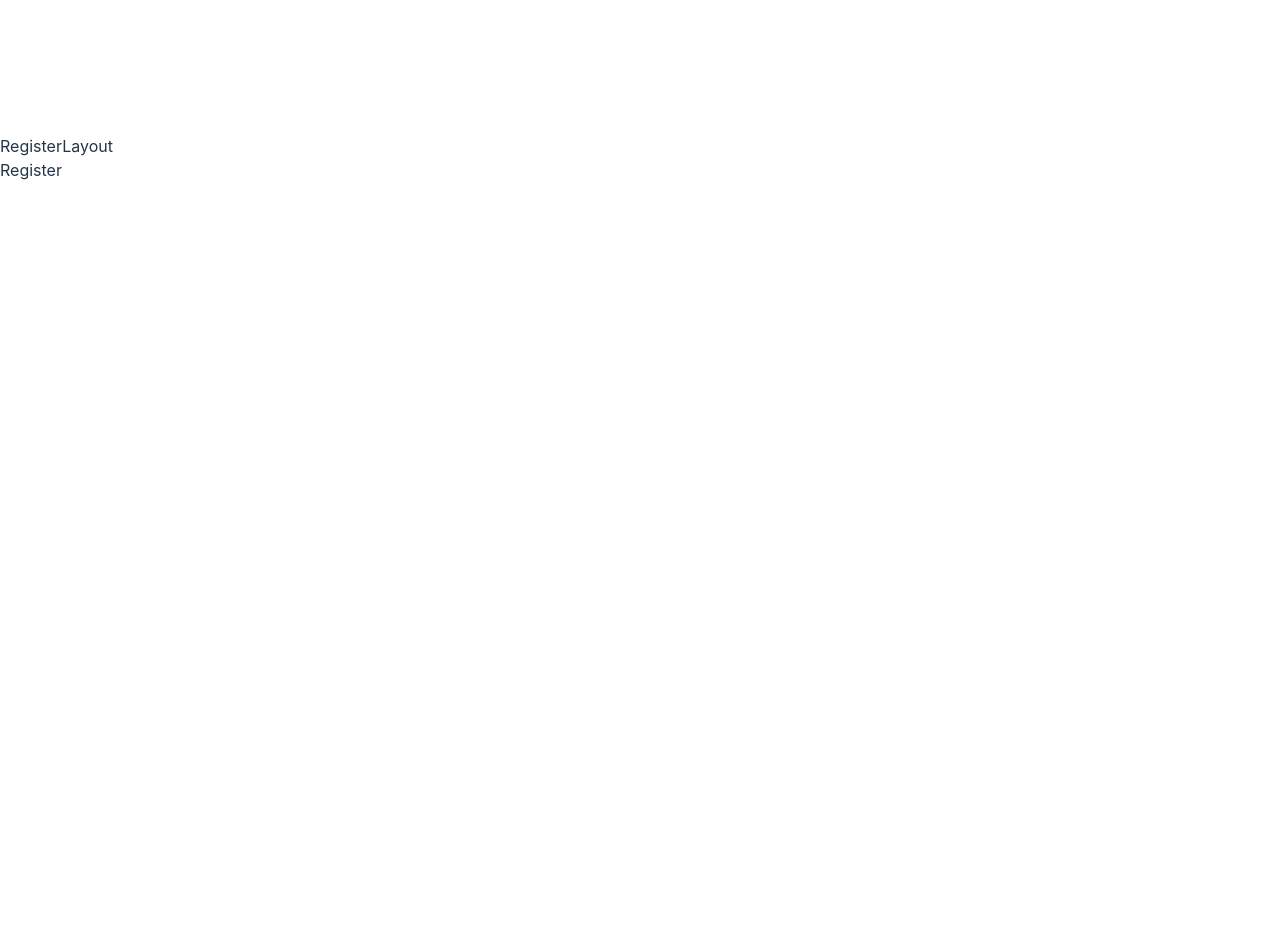
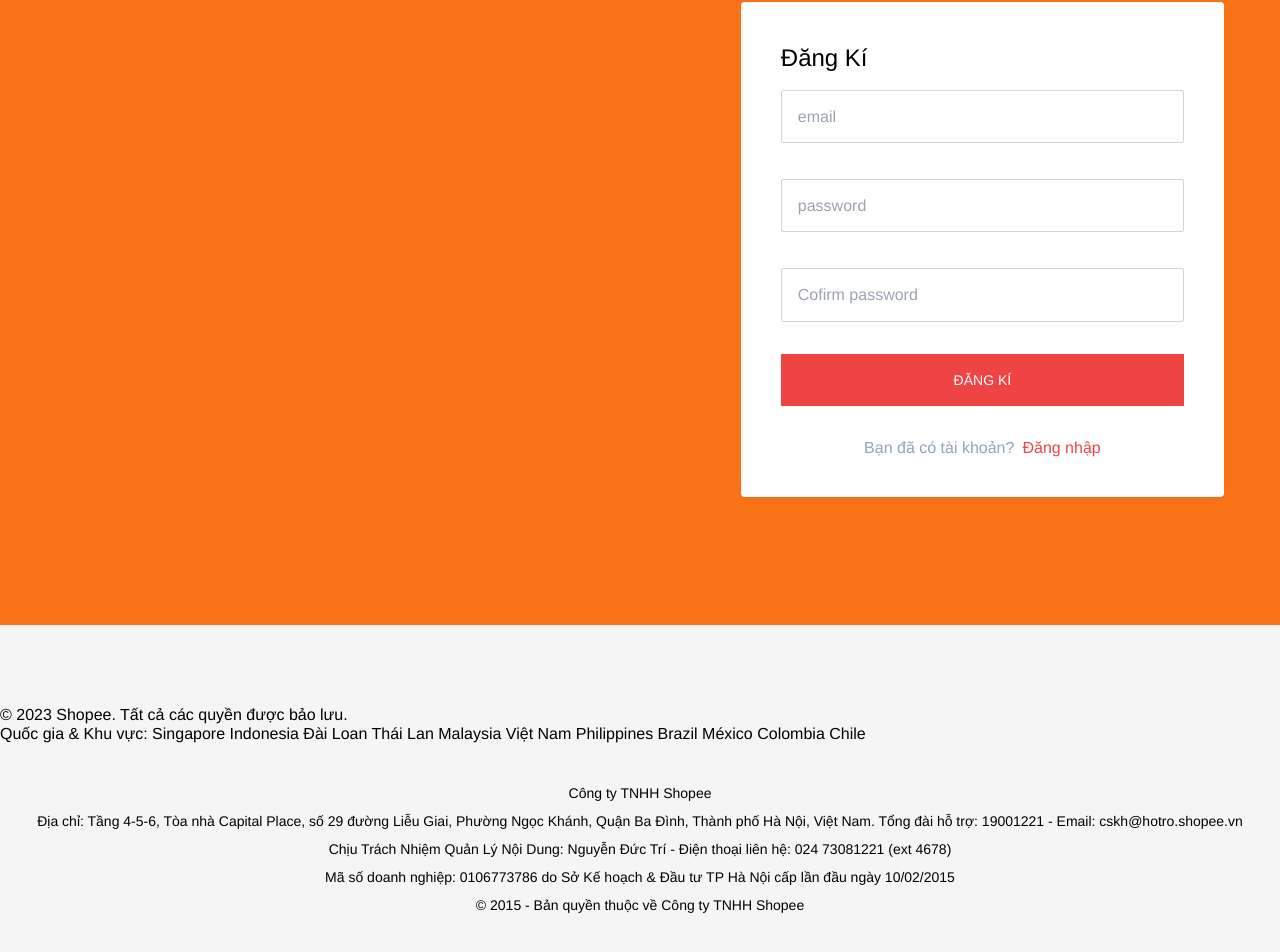
Before and after one commit to DuyDan2706/ShoppeClone2023, a React (Vite) app: page /register in a window 1280 px wide. Shown: the part 242-1194 px from the top of the page. Before the commit the page ends 800 px from the top, so only its background shows below. Built offline with nearby package versions, Linux system fonts and the light colour scheme.

Commit message:
create UI login and register

```diff
--- /dev/null
+++ b/src/components/Footer/Footer.tsx
@@ -0,0 +1,35 @@
+import React from 'react'
+
+export default function Footer() {
+  return (
+    <footer className='bg-neutral-100 py-16'>
+      <div className='mx-auto max-w-7xl py-4'>
+        <div className='grid-col-1 lg:grid-col-3 grid gap-4'>
+          <div className='lg:col-span-1'>
+            <div> © 2023 Shopee. Tất cả các quyền được bảo lưu.</div>
+            <div className='lg:col-span-2'>
+              <div>
+                Quốc gia & Khu vực: Singapore Indonesia Đài Loan Thái Lan Malaysia Việt Nam Philippines Brazil México
+                Colombia Chile
+              </div>
+            </div>
+          </div>
+        </div>
+        <div className='mt-10 text-center text-sm'>
+          <div>Công ty TNHH Shopee</div>
+          <div className='mt-2'>
+            Địa chỉ: Tầng 4-5-6, Tòa nhà Capital Place, số 29 đường Liễu Giai, Phường Ngọc Khánh, Quận Ba Đình, Thành
+            phố Hà Nội, Việt Nam. Tổng đài hỗ trợ: 19001221 - Email: cskh@hotro.shopee.vn
+          </div>
+          <div className='mt-2'>
+            Chịu Trách Nhiệm Quản Lý Nội Dung: Nguyễn Đức Trí - Điện thoại liên hệ: 024 73081221 (ext 4678)
+          </div>
+          <div className='mt-2'>
+            Mã số doanh nghiệp: 0106773786 do Sở Kế hoạch & Đầu tư TP Hà Nội cấp lần đầu ngày 10/02/2015
+          </div>
+          <div className='mt-2'>© 2015 - Bản quyền thuộc về Công ty TNHH Shopee</div>
+        </div>
+      </div>
+    </footer>
+  )
+}
--- /dev/null
+++ b/src/components/Footer/index.tsx
@@ -0,0 +1,3 @@
+import Footer from './Footer'
+
+export default Footer
--- /dev/null
+++ b/src/components/RegisterHeaders/RegisterHeader.tsx
@@ -0,0 +1,19 @@
+import React from 'react'
+
+export default function RegisterHeader() {
+  return (
+    <header className='py-5'>
+      <div className='mx-auto max-w-7xl py-4'>
+        <nav className='flex items-end'>
+          <img
+            className='h-8 lg:h-11'
+            src='https://www.cgv.vn/skin/frontend/cgv/default/images/cgvlogo.png'
+            alt='dan11'
+          />
+
+          <div className='log:text-2xl ml-5 text-xl'>Đăng kí</div>
+        </nav>
+      </div>
+    </header>
+  )
+}
--- /dev/null
+++ b/src/components/RegisterHeaders/index.ts
@@ -0,0 +1,3 @@
+import RegisterHeader from './RegisterHeader'
+
+export default RegisterHeader
--- a/src/index.css
+++ b/src/index.css
@@ -1,69 +1,13 @@
-:root {
-  font-family: Inter, system-ui, Avenir, Helvetica, Arial, sans-serif;
-  line-height: 1.5;
-  font-weight: 400;
+@tailwind base;
+@tailwind components;
+@tailwind utilities;
 
-  color-scheme: light dark;
-  color: rgba(255, 255, 255, 0.87);
-  background-color: #242424;
-
-  font-synthesis: none;
-  text-rendering: optimizeLegibility;
-  -webkit-font-smoothing: antialiased;
-  -moz-osx-font-smoothing: grayscale;
-  -webkit-text-size-adjust: 100%;
-}
-
-a {
-  font-weight: 500;
-  color: #646cff;
-  text-decoration: inherit;
-}
-a:hover {
-  color: #535bf2;
+html {
+  height: 100%;
+  line-height: 1.2;
 }
 
 body {
-  margin: 0;
-  display: flex;
-  place-items: center;
-  min-width: 320px;
-  min-height: 100vh;
+  font-family: 'Helvetica Neue', Helvetica, Arial, sans-serif;
+  font-weight: 400;
 }
-
-h1 {
-  font-size: 3.2em;
-  line-height: 1.1;
-}
-
-button {
-  border-radius: 8px;
-  border: 1px solid transparent;
-  padding: 0.6em 1.2em;
-  font-size: 1em;
-  font-weight: 500;
-  font-family: inherit;
-  background-color: #1a1a1a;
-  cursor: pointer;
-  transition: border-color 0.25s;
-}
-button:hover {
-  border-color: #646cff;
-}
-button:focus,
-button:focus-visible {
-  outline: 4px auto -webkit-focus-ring-color;
-}
-
-@media (prefers-color-scheme: light) {
-  :root {
-    color: #213547;
-    background-color: #ffffff;
-  }
-  a:hover {
-    color: #747bff;
-  }
-  button {
-    background-color: #f9f9f9;
-  }
-}
--- a/src/layouts/RegisterLayout/RegisterLayout.tsx
+++ b/src/layouts/RegisterLayout/RegisterLayout.tsx
@@ -1,4 +1,6 @@
 import React from 'react'
+import Footer from 'src/components/Footer'
+import RegisterHeader from 'src/components/RegisterHeaders'
 
 interface Props {
   children?: React.ReactNode
@@ -7,8 +9,9 @@ interface Props {
 export default function RegisterLayout({ children }: Props) {
   return (
     <div>
-      RegisterLayout
+      <RegisterHeader />
       {children}
+      <Footer />
     </div>
   )
 }
--- a/src/pages/Login/Login.tsx
+++ b/src/pages/Login/Login.tsx
@@ -1,5 +1,50 @@
 import React from 'react'
+import { Link } from 'react-router-dom'
 
 export default function Login() {
-  return <div>Login</div>
+  return (
+    <div className='bg-orange-500'>
+      <div className='mx-auto max-w-7xl px-4'>
+        <div className='grid grid-cols-1 py-12 lg:grid-cols-5 lg:py-32 lg:pr-10'>
+          <div className='lg:col-span-2 lg:col-start-4'>
+            <form className='rounded bg-white p-10 shadow-sm'>
+              <div className='text-2xl'>Đăng Nhập</div>
+              <div className='mt-4'>
+                <input
+                  type='email'
+                  name='email'
+                  className='w-full rounded-sm border border-gray-300 p-4 outline-none focus:border-gray-500 focus:shadow-sm '
+                  placeholder='email'
+                />
+                <div className='mt-1 min-h-[1rem] text-sm text-red-500'></div>
+              </div>
+              <div className='mt-4'>
+                <input
+                  type='password'
+                  name='password'
+                  className='w-full rounded-sm border border-gray-300 p-4 outline-none focus:border-gray-500 focus:shadow-sm '
+                  placeholder='password'
+                />
+                <div className='mt-1 min-h-[1rem] text-sm text-red-500'></div>
+              </div>
+              <div className='mt-3'>
+                <button className='w-full bg-red-500 px-2 py-4 text-center text-sm uppercase text-white hover:text-red-600'>
+                  {' '}
+                  Đăng nhập{' '}
+                </button>
+              </div>
+              <div className='mt-8   '>
+                <div className='flex items-center justify-center text-center '>
+                  <span className=' text-center text-slate-400'>Bạn mới biết đến Shopee??</span>
+                  <Link className='ml-2 text-red-500' to='/register'>
+                    Đăng Ký
+                  </Link>
+                </div>
+              </div>
+            </form>
+          </div>
+        </div>
+      </div>
+    </div>
+  )
 }
--- a/src/pages/Register/Register.tsx
+++ b/src/pages/Register/Register.tsx
@@ -1,5 +1,59 @@
 import React from 'react'
+import { Link } from 'react-router-dom'
 
 export default function Register() {
-  return <div>Register</div>
+  return (
+    <div className='bg-orange-500'>
+      <div className='mx-auto max-w-7xl px-4'>
+        <div className='grid grid-cols-1 py-12 lg:grid-cols-5 lg:py-32 lg:pr-10'>
+          <div className='lg:col-span-2 lg:col-start-4'>
+            <form className='rounded bg-white p-10 shadow-sm'>
+              <div className='text-2xl'>Đăng Kí</div>
+              <div className='mt-4'>
+                <input
+                  type='email'
+                  name='email'
+                  className='w-full rounded-sm border border-gray-300 p-4 outline-none focus:border-gray-500 focus:shadow-sm '
+                  placeholder='email'
+                />
+                <div className='mt-1 min-h-[1rem] text-sm text-red-500'></div>
+              </div>
+              <div className='mt-4'>
+                <input
+                  type='password'
+                  name='password'
+                  className='w-full rounded-sm border border-gray-300 p-4 outline-none focus:border-gray-500 focus:shadow-sm '
+                  placeholder='password'
+                />
+                <div className='mt-1 min-h-[1rem] text-sm text-red-500'></div>
+              </div>
+              <div className='mt-4'>
+                <input
+                  type='password'
+                  name='cofirm_password'
+                  className='w-full rounded-sm border border-gray-300 p-4 outline-none focus:border-gray-500 focus:shadow-sm '
+                  placeholder='Cofirm password'
+                />
+                <div className='mt-1 min-h-[1rem] text-sm text-red-500'></div>
+              </div>
+              <div className='mt-3'>
+                <button className='w-full bg-red-500 px-2 py-4 text-center text-sm uppercase text-white hover:text-red-600'>
+                  {' '}
+                  Đăng Kí{' '}
+                </button>
+              </div>
+              <div className='mt-8   '>
+                <div className='flex items-center justify-center text-center '>
+                  <span className=' text-center text-slate-400'>Bạn đã có tài khoản?</span>
+                  <Link className='ml-2 text-red-500' to='/login'>
+                    Đăng nhập
+                  </Link>
+                </div>
+              </div>
+            </form>
+          </div>
+        </div>
+      </div>
+    </div>
+  )
 }
```
